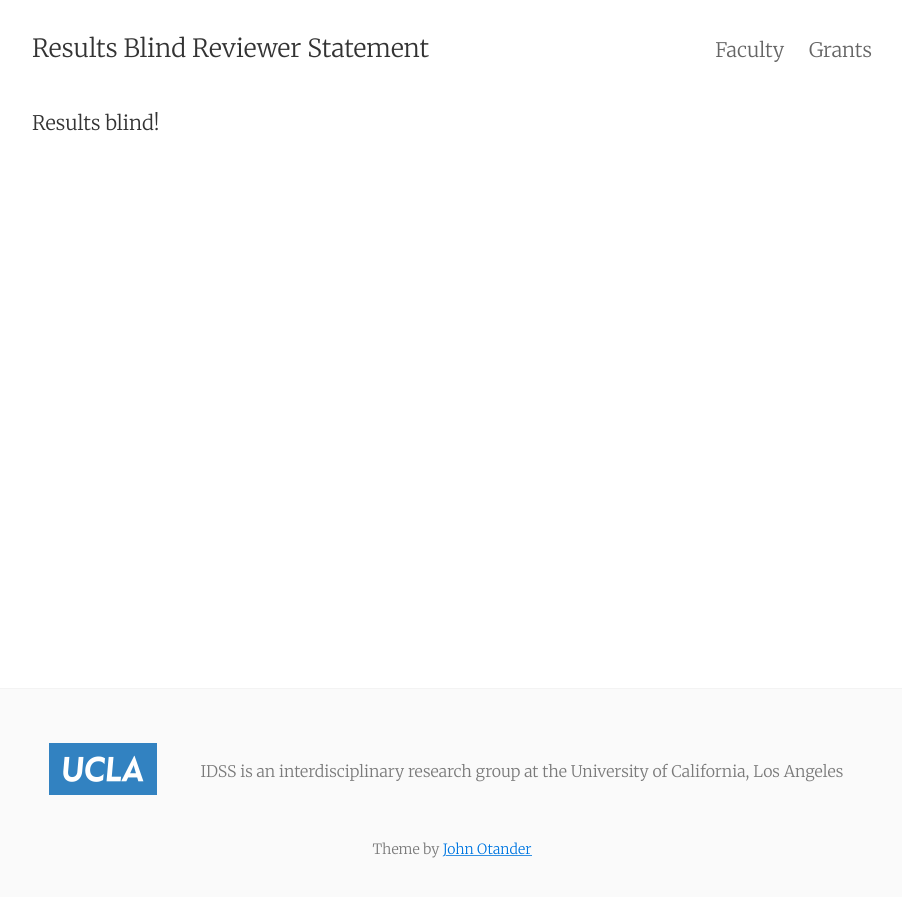
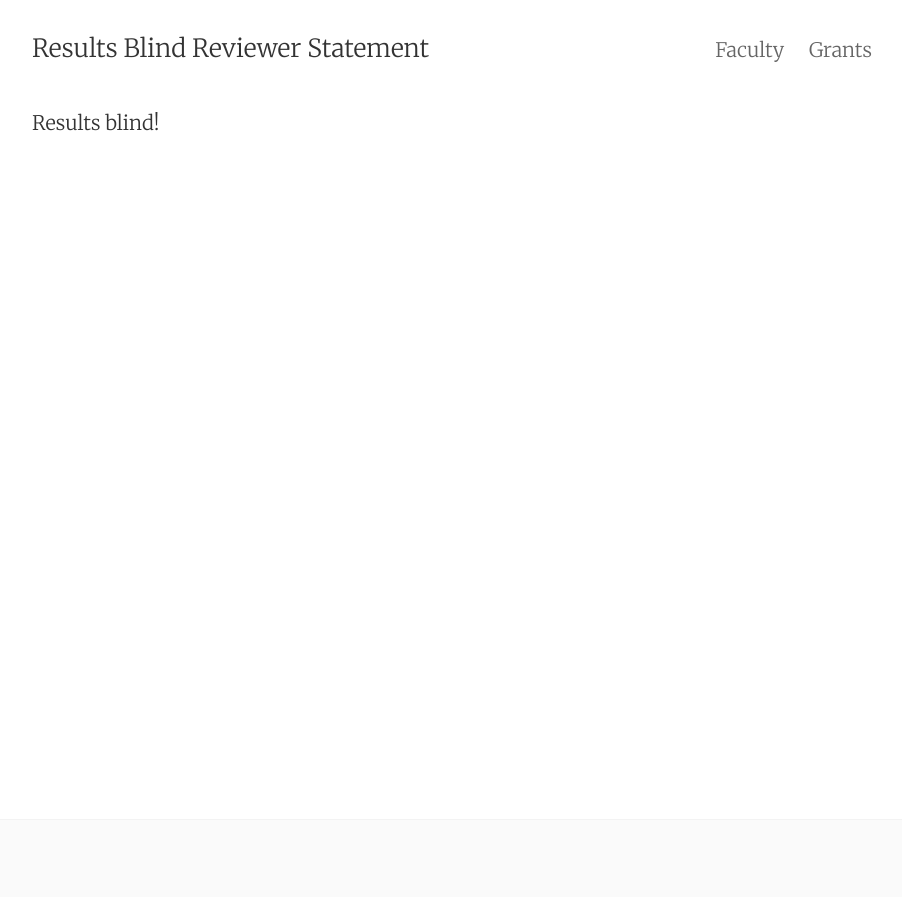
Before and after one commit to graemeblair/resultsblind, a Jekyll site: the page built from index.md, in a window 1280 px wide. Shown: the top 897 px of the page, without its empty margins (188-1090 px from the left). Built offline with Jekyll 4.4.1, drawn with Linux system fonts in a browser that asks for light colours.

Commit message:
Update footer.html

```diff
--- a/_includes/footer.html
+++ b/_includes/footer.html
@@ -1,8 +1,8 @@
 <footer class="center">
   <div class="measure">
     <small>
-      <table border=0 style="border: none"><tr><td style="vertical-align: middle; border: none"><img src="/img/ucla-box-blu-rgb-108.png" border=0 style="border: none"></td><td style = "font-size: 12pt; vertical-align: middle; border: none">IDSS is an interdisciplinary research group at the University of California, Los Angeles</td></tr></table> <br/>
-      Theme by <a href="http://johnotander.com">John Otander</a><br/>
+      <!--<table border=0 style="border: none"><tr><td style="vertical-align: middle; border: none"><img src="/img/ucla-box-blu-rgb-108.png" border=0 style="border: none"></td><td style = "font-size: 12pt; vertical-align: middle; border: none">IDSS is an interdisciplinary research group at the University of California, Los Angeles</td></tr></table> <br/>
+      Theme by <a href="http://johnotander.com">John Otander</a><br/>-->
     </small>
   </div>
 </footer>
```
